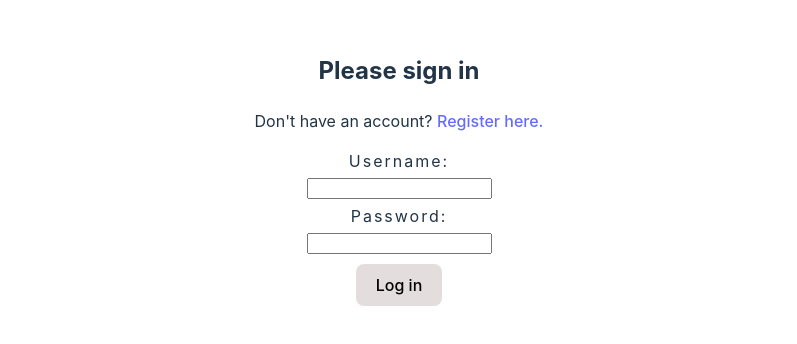
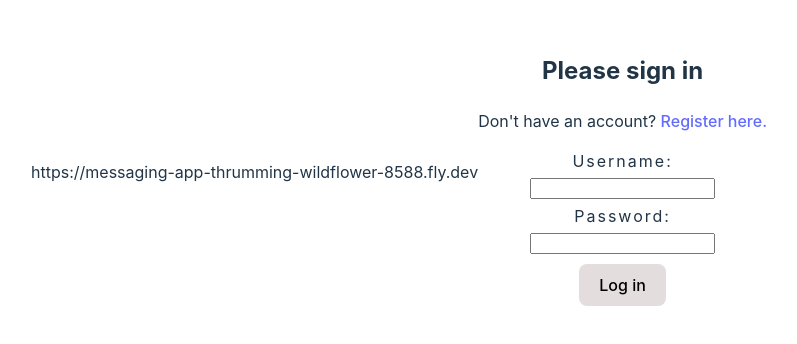
Before and after one commit to grerm1996/messaging-app, a React (Vite) app in the folder client/: page / in a window 1280 px wide. Shown: the part 228-572 px from the top of the page, without its empty margins (241-1038 px from the left). Built offline with nearby package versions, Linux system fonts and the light colour scheme; no server answers.

Commit message:
display client's config on login page

```diff
--- a/client/src/App.jsx
+++ b/client/src/App.jsx
@@ -41,6 +41,7 @@ function App() {
     <Chat checkAuthenticity={checkAuthenticity} />
   ) : (
     <div className="login-container">
+      <p>{config.backendUrl}</p>
       {displayRegister ? (
         <Register
           toggleDisplay={() => setDisplayRegister((prev) => !prev)}
```
